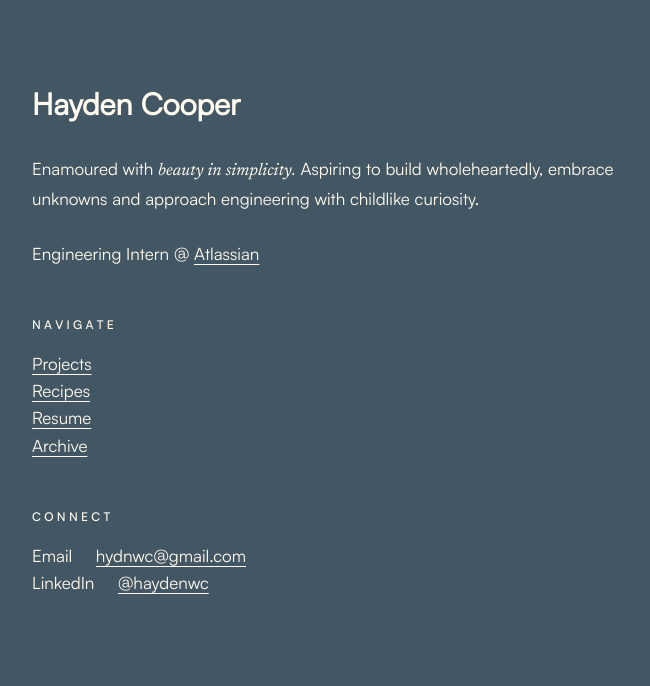
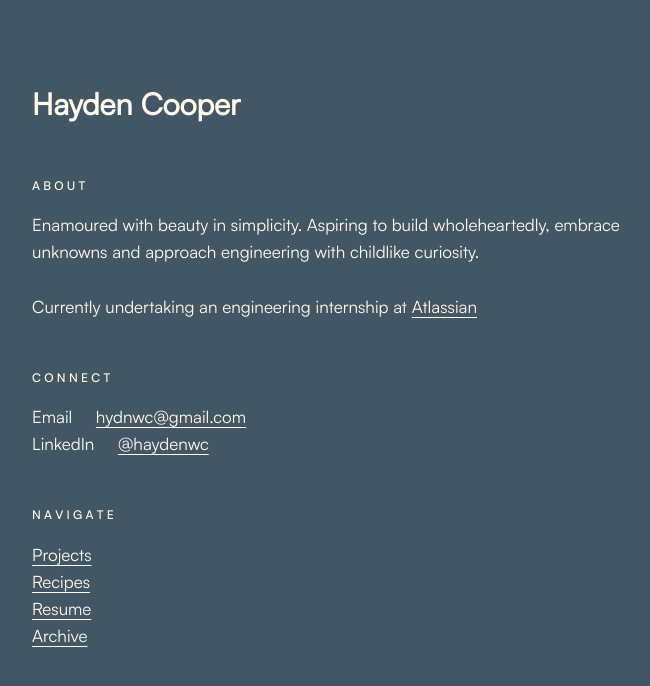
Before and after one commit to haydencooper/haydencooper.github.io, a Jekyll site: the page built from index.md, in a window 1280 px wide. Shown: the top 686 px of the page, without its empty margins (288-938 px from the left). Built offline with Jekyll 4.4.1, drawn with Linux system fonts in a browser that asks for light colours.

Commit message:
modernise

```diff
--- a/_config.yml
+++ b/_config.yml
@@ -4,10 +4,7 @@ email: hydnwc@gmail.com # email of site's author
 url: haydencooper.github.io # root address of the site
 baseurl: "" # subpath of the site, e.g. "/blog" (leave it blank "" if you're site shouldn't use a subpath)
 description: > # description of the site (multiple lines allowed)
-  <div id="hayden"><b>Hayden Cooper</b></div><br>
-  Enamoured with <span class="beauty">beauty in simplicity.</span> Aspiring to build wholeheartedly, embrace unknowns and approach engineering with childlike curiosity.
-  <br> <br>
-  Engineering Intern @ <a href="https://atlassian.com">Atlassian</a>
+  <div id="hayden"><b>Hayden Cooper</b></div>
 
 
 
--- a/_layouts/home.html
+++ b/_layouts/home.html
@@ -6,6 +6,15 @@ layout: default
   {%-if site.theme_config.show_description-%}
     <p>{{ site.description }}</p>
   {%-endif-%}
+
+  <h4>A B O U T</h4>
+  Enamoured with beauty in simplicity. Aspiring to build wholeheartedly, embrace unknowns and approach engineering with childlike curiosity. <br> <br>
+  Currently undertaking an engineering internship at <a href="https://atlassian.com">Atlassian</a>
+
+  <h4>C O N N E C T</h4>
+  Email &nbsp; &nbsp;         <a href="mailto:hydnwc@gmail.com">hydnwc@gmail.com</a> <br>
+  LinkedIn &nbsp; &nbsp;           <a href="https://linkedin.com/in/haydenwc">@haydenwc</a> <br>
+
   <h4>N A V I G A T E</h4>
   <a href="https://haydenc.dev">Projects</a>
   <br>
@@ -18,12 +27,8 @@ layout: default
     color: #FFFAEE;
     font-family: Satoshi-Medium,serif;
     font-size: 12px;
-  font-weight: 500;}
+    font-weight: 500;}
   </style>
-  <h4>C O N N E C T</h4>
-  Email &nbsp; &nbsp;         <a href="mailto:hydnwc@gmail.com">hydnwc@gmail.com</a> <br>
-  LinkedIn &nbsp; &nbsp;           <a href="https://linkedin.com/in/haydenwc">@haydenwc</a> <br> <br> <br>
-
 </header>
 {%-include menu_item.html collection=site.data.menu.entries-%}
 
--- a/_sass/no-style-please.scss
+++ b/_sass/no-style-please.scss
@@ -109,8 +109,5 @@ font-size: 30px;
 }
 
 .beauty {
-  font-family: newsreader, serif;
-font-style: italic;
-font-size: 17px;
   color:  #FFFAEE;
 }
```
